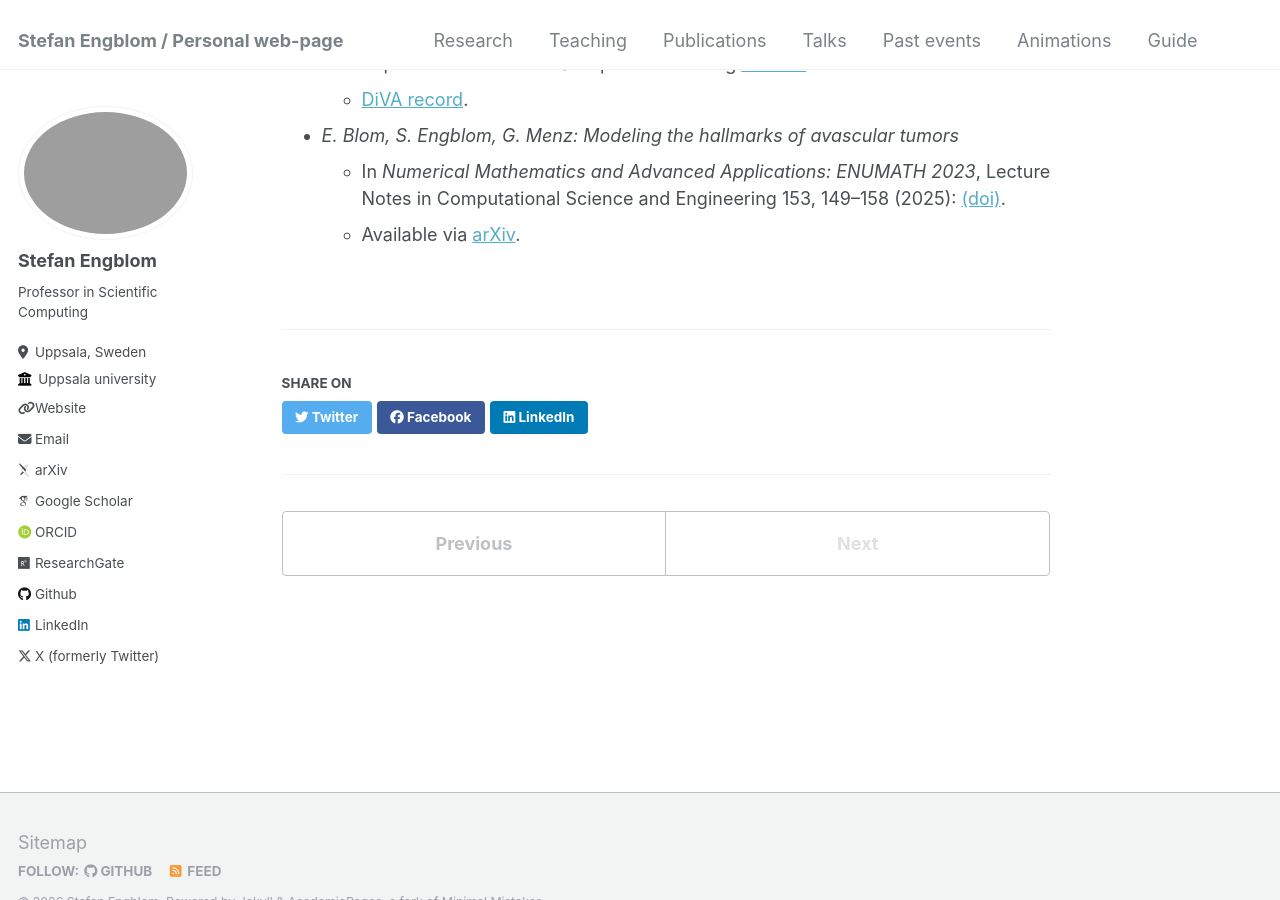
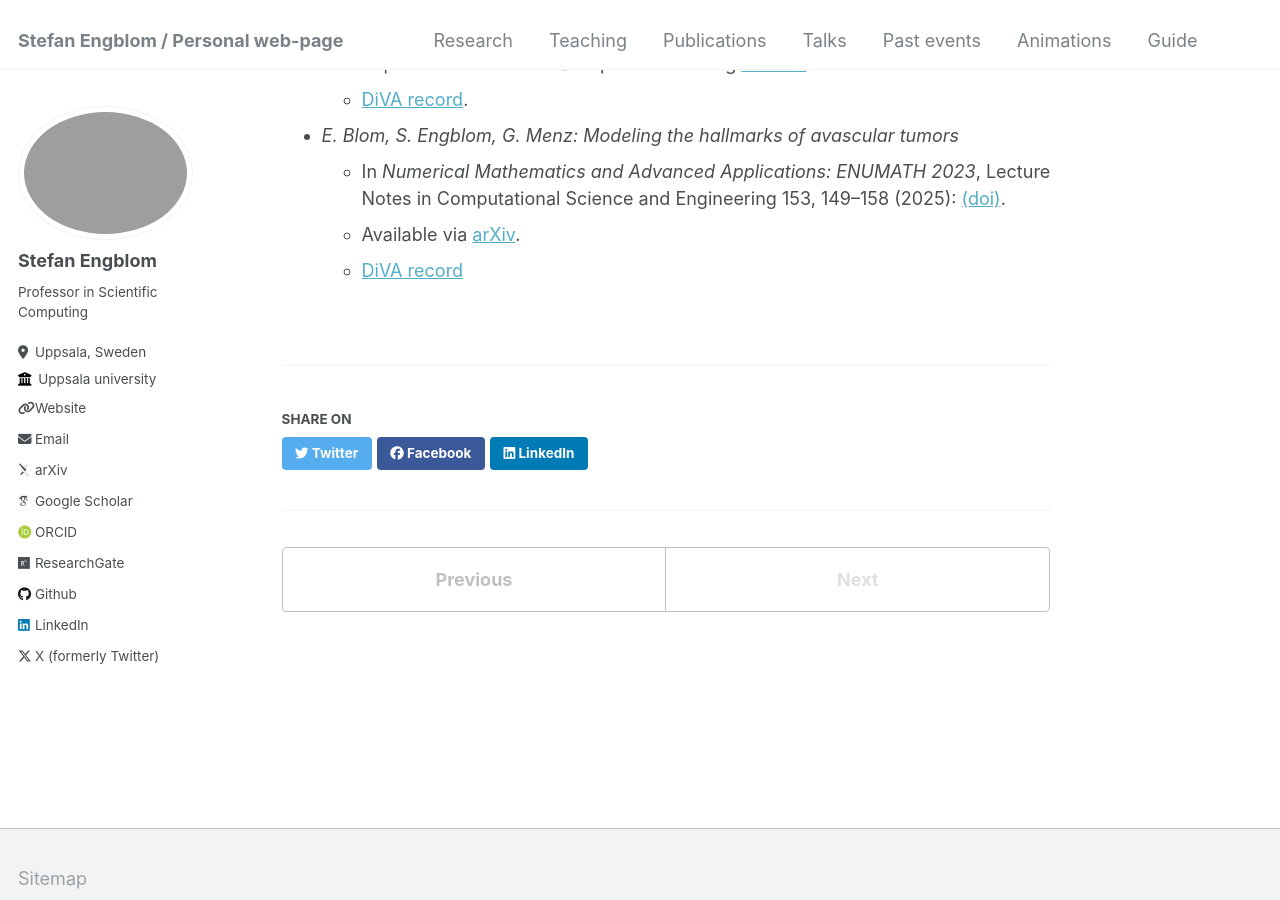
Before and after one commit to stefanengblom/stefanengblom.github.io, a Jekyll site: the page built from _publications/2025-12-31-publ-summary.md, in a window 1280 px wide and 900 px high, scrolled down 450 px. Built offline with Jekyll 4.4.1, drawn with Linux system fonts in a browser that asks for light colours; some web fonts are replaced.

Commit message:
DiVA entry missing

```diff
--- a/_publications/2025-12-31-publ-summary.md
+++ b/_publications/2025-12-31-publ-summary.md
@@ -20,3 +20,4 @@ collection: publications
 *  _E. Blom, S. Engblom, G. Menz: Modeling the hallmarks of avascular tumors_
    * In _Numerical Mathematics and Advanced Applications: ENUMATH 2023_, Lecture Notes in Computational Science and Engineering 153, 149--158 (2025): [(doi)](http://dx.doi.org/10.1007/978-3-031-86173-4_15).
    * Available via [arXiv](https://arxiv.org/abs/2402.01305).
+   * [DiVA record](http://urn.kb.se/resolve?urn=urn:nbn:se:uu:diva-546864)
```
